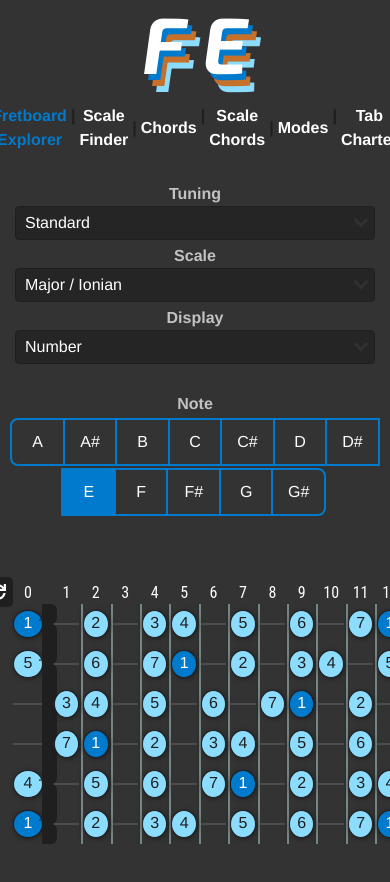
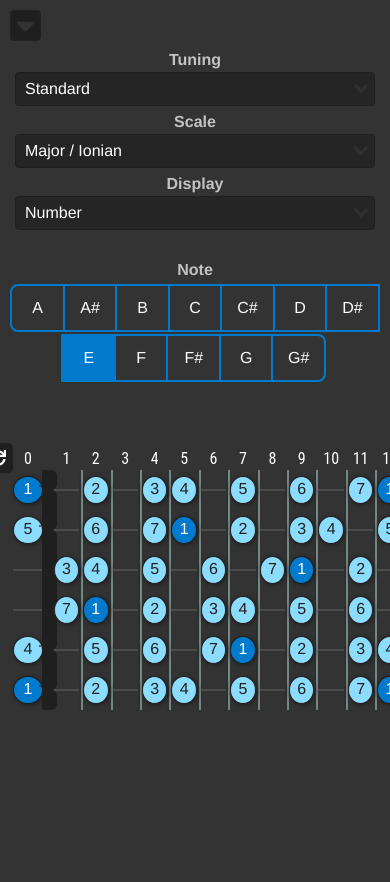
Before and after one commit to bartsides/fretboard-explorer, a Vue app: page / in a window 390 px wide. Shown: the top 882 px of the page. After the commit the page ends 844 px from the top, so only its background shows below. Built offline with nearby package versions, Linux system fonts and the light colour scheme.

Commit message:
Add mobile menu (#4)

```diff
--- a/src/App.vue
+++ b/src/App.vue
@@ -1,15 +1,47 @@
 <template>
   <div id="app">
     <div id="nav">
+      <template v-if="smallMenu">
+        <div class="side-menu">
+          <template v-if="collapsed">
+            <font-awesome-icon
+              class="menu-icon mt-2 mx-2"
+              icon="caret-square-down"
+              @click="collapsed = !collapsed"
+            ></font-awesome-icon>
+          </template>
+          <template v-else>
+            <div class="side-menu-open">
+              <font-awesome-icon
+                class="menu-icon menu-icon-open mt-2 mx-2"
+                icon="caret-square-up"
+                @click="collapsed = !collapsed"
+              ></font-awesome-icon>
+              <div
+                class="side-menu-item ml-3 my-3"
+                v-for="route in routes"
+                :key="route.name"
+              >
+                <router-link :to="route.route" @click.native="collapsed = true">
+                  {{ route.name }}
+                </router-link>
+              </div>
+            </div>
+            <div class="menu-icon-filler mb-2" />
+          </template>
+        </div>
+      </template>
+      <template v-else>
         <Icon @clicked="home" />
-      <div class="d-flex justify-content-center align-items-center">
-        <div class="d-flex" v-for="(route, i) in routes" :key="i">
+        <div class="d-flex justify-content-center align-items-center mb-3">
+          <div class="d-flex" v-for="(route, i) in routes" :key="route.name">
             <div v-if="i !== 0" class="mx-1">|</div>
             <router-link :to="route.route">
               {{ route.name }}
             </router-link>
           </div>
         </div>
+      </template>
     </div>
     <router-view />
   </div>
@@ -20,6 +52,8 @@ export default {
   components: { Icon },
   data() {
     return {
+      collapsed: true,
+      windowWidth: window.innerWidth,
       routes: [
         { name: "Fretboard Explorer", route: "/" },
         { name: "Scale Finder", route: "scale-finder" },
@@ -33,7 +67,20 @@ export default {
   methods: {
     home() {
       if (this.$route.path !== "/") this.$router.push("/");
+    },
+    onResize() {
+      this.windowWidth = window.innerWidth;
     }
+  },
+  computed: {
+    smallMenu() {
+      return this.windowWidth < 768;
+    }
+  },
+  mounted() {
+    this.$nextTick(() => {
+      window.addEventListener("resize", this.onResize);
+    });
   }
 };
 </script>
@@ -47,9 +94,9 @@ export default {
 }
 
 #nav {
-  padding: 2px 30px 30px 30px;
   color: $darkColor;
   font-weight: bold;
+  text-align: start;
 
   a {
     color: $textColor;
@@ -62,4 +109,44 @@ export default {
     color: $highlightColor3;
   }
 }
+@media (min-width: 768px) {
+  #nav {
+    text-align: center;
+  }
+}
+
+.menu-icon {
+  min-width: 35px !important;
+  width: 35px;
+  height: 35px;
+}
+.menu-icon:hover {
+  color: $highlightColor;
+}
+.menu-icon-open {
+  color: $highlightColor;
+}
+.menu-icon-open:hover {
+  color: $highlightColor2;
+}
+.menu-icon-filler {
+  min-width: 35px;
+  min-height: 35px;
+}
+
+.side-menu {
+  height: 48px;
+}
+.side-menu-open {
+  position: fixed;
+  z-index: 99;
+  height: 100%;
+  width: 220px;
+  background: $color;
+  border-right: 3px solid $highlightColor;
+  box-shadow: 1px 0px 16px $darkColor;
+}
+.side-menu-item {
+  color: $textColor;
+}
 </style>
--- a/src/main.js
+++ b/src/main.js
@@ -13,6 +13,8 @@ Vue.component("v-select", vSelect);
 // Font Awesome setup
 import { library } from "@fortawesome/fontawesome-svg-core";
 import {
+  faCaretSquareDown,
+  faCaretSquareUp,
   faChevronLeft,
   faChevronRight,
   faSave,
@@ -20,7 +22,15 @@ import {
   faFolderOpen
 } from "@fortawesome/free-solid-svg-icons";
 import { FontAwesomeIcon } from "@fortawesome/vue-fontawesome";
-library.add(faChevronLeft, faChevronRight, faSave, faSync, faFolderOpen);
+library.add(
+  faCaretSquareDown,
+  faCaretSquareUp,
+  faChevronLeft,
+  faChevronRight,
+  faSave,
+  faSync,
+  faFolderOpen
+);
 Vue.component("font-awesome-icon", FontAwesomeIcon);
 
 new Vue({
```
Lines whose indentation alone changed are shown as unchanged.
